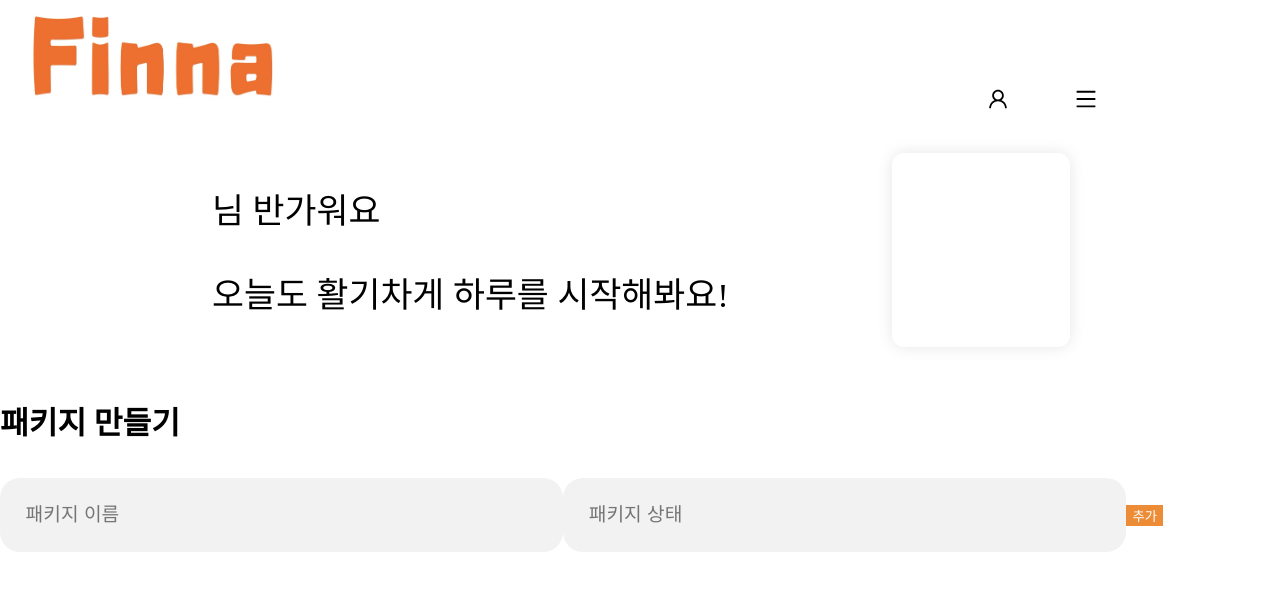
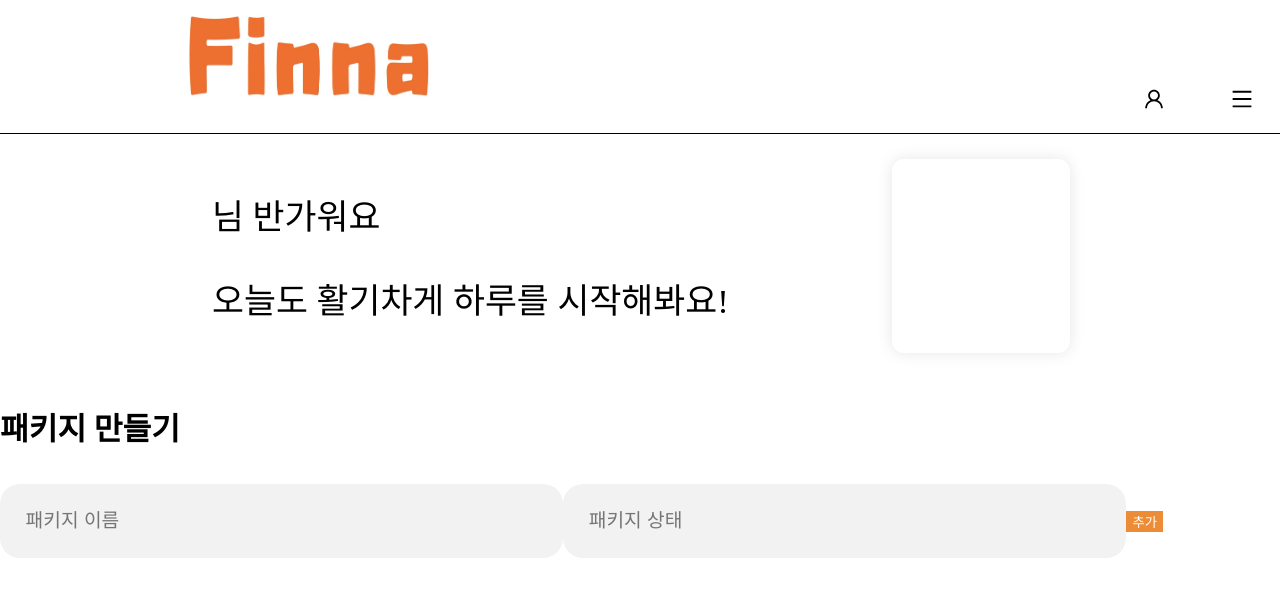
Before and after one commit to Do-Farming/DoFarming_WEB, a React (Vite) app: page /Home in a window 1280 px wide. Shown: the top 596 px of the page. Built offline with nearby package versions, Linux system fonts and the light colour scheme.

Commit message:
STYLE:Nav

```diff
--- a/src/Styles/Home/Nav.css
+++ b/src/Styles/Home/Nav.css
@@ -1,7 +1,6 @@
-<<<<<<< HEAD
 .Nav {
     background-color: white;
-            border-bottom: 1px solid black;
+    border-bottom: 0.5px solid black;
     align-items: center;
     text-align: right;
     margin-bottom: 0 auto;
@@ -58,55 +57,3 @@
 .NavIcon {
     margin-left: 3vw;
 }
-=======
-.Nav {
-    background-color: white;
-    border-bottom: 1px solid black;
-    align-items: center;
-    text-align: right;
-    margin-bottom: 0 auto;
-    font-size: 208%;
-    height: 30%;
-}
-
-.nav-menu {
-    list-style: none;
-    padding: 0;
-    margin: 0;
-    display: flex;
-    flex-direction: column;
-    background-color: #ED8C37;
-}
-
-.nav-menu li {
-    text-align: left;
-    cursor: pointer;
-    font-size: 1.3rem;
-    line-height: 2.2em;
-    transition: font-size 0.4s ease;
-    padding-left: 2vw;
-}
-
-.nav-menu li:hover {
-    background-color: #efad43;
-    font-size: 1.7rem;
-    box-shadow: 5px 5px 15px rgba(0, 0, 0, 0.4);
-}
-
-a {
-    color: white;
-    text-decoration: none;
-}
-
-.MypageIcon,
-.NavIcon {
-    cursor: pointer;
-    padding-top: 3vh;
-    padding-bottom: 1.5vh;
-    margin-right: 2vw;
-}
-
-.NavIcon {
-    margin-left: 3vw;
-}
->>>>>>> origin
```
Lines whose indentation alone changed are shown as unchanged.
